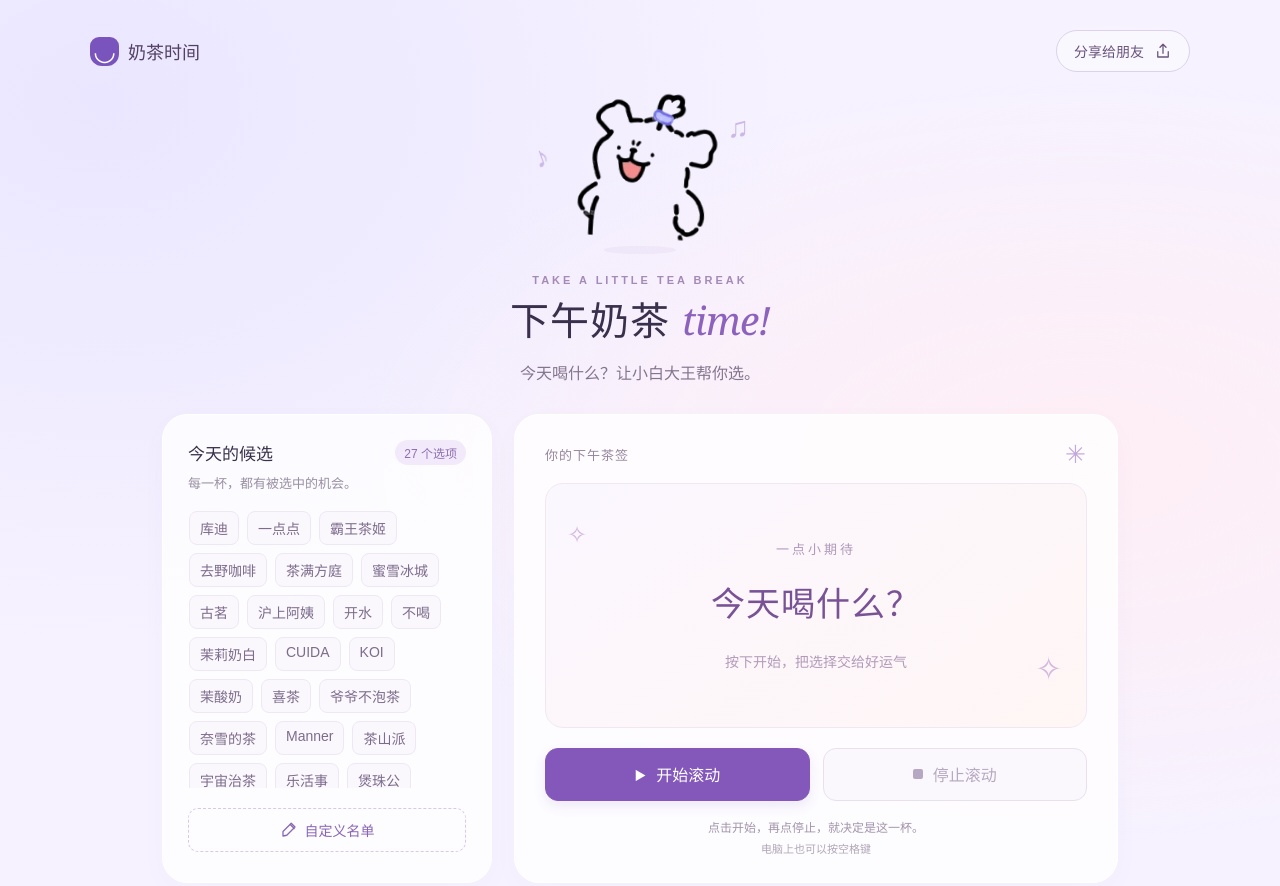
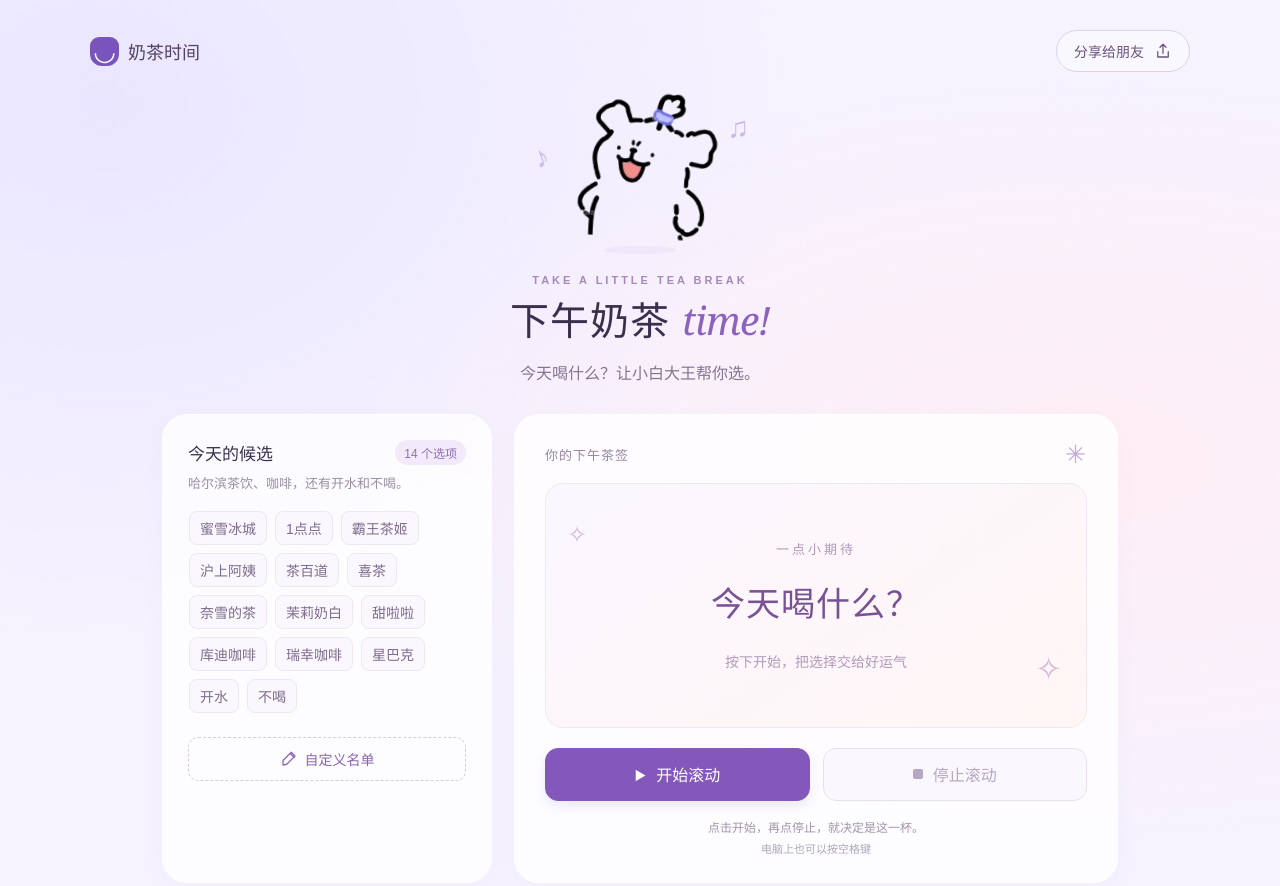
Before and after one commit to ecust-sl/tea-time-xiaobai, a plain HTML site: page index.html in a window 1280 px wide. Shown: the top 886 px of the page. Drawn offline with Linux system fonts and the light colour scheme.

Commit message:
Use verified Harbin tea and coffee brands as default candidates

```diff
--- a/app.js
+++ b/app.js
@@ -1,12 +1,13 @@
 'use strict';
-const DEFAULTS=['库迪','一点点','霸王茶姬','去野咖啡','茶满方庭','蜜雪冰城','古茗','沪上阿姨','开水','不喝','茉莉奶白','CUIDA','KOI','茉酸奶','喜茶','爷爷不泡茶','奈雪的茶','Manner','茶山派','宇宙治茶','乐活事','煲珠公','益禾堂','一树一叶','李山山茶事','唐沫茶兮','茶理宜世'];
+const DEFAULTS=['蜜雪冰城','1点点','霸王茶姬','沪上阿姨','茶百道','喜茶','奈雪的茶','茉莉奶白','甜啦啦','库迪咖啡','瑞幸咖啡','星巴克','开水','不喝'];
+const STORAGE_KEY='tea-time-list-harbin-v1';
 const $=id=>document.getElementById(id);
 const state={items:[...DEFAULTS],running:false,timer:null,current:null};
 const clean=items=>[...new Set(items.map(x=>x.trim()).filter(Boolean))];
 const valid=items=>items.length>0&&items.length<=100&&items.every(x=>typeof x==='string'&&Array.from(x).length<=40);
 let toastTimer;
 function toast(message){$('toast').textContent=message;$('toast').classList.add('show');clearTimeout(toastTimer);toastTimer=setTimeout(()=>$('toast').classList.remove('show'),2800)}
-function load(){try{const hash=new URLSearchParams(location.hash.slice(1)).get('list');if(hash){if(hash.length>30000)throw Error();const base=hash.replace(/-/g,'+').replace(/_/g,'/');const items=JSON.parse(new TextDecoder('utf-8',{fatal:true}).decode(Uint8Array.from(atob(base),c=>c.charCodeAt(0))));if(!Array.isArray(items)||!valid(items))throw Error();state.items=clean(items);return}const saved=JSON.parse(localStorage.getItem('tea-time-list-v1'));if(Array.isArray(saved)&&valid(saved))state.items=clean(saved)}catch{toast('名单未能读取，已使用默认名单')}}
+function load(){try{const hash=new URLSearchParams(location.hash.slice(1)).get('list');if(hash){if(hash.length>30000)throw Error();const base=hash.replace(/-/g,'+').replace(/_/g,'/');const items=JSON.parse(new TextDecoder('utf-8',{fatal:true}).decode(Uint8Array.from(atob(base),c=>c.charCodeAt(0))));if(!Array.isArray(items)||!valid(items))throw Error();state.items=clean(items);return}const saved=JSON.parse(localStorage.getItem(STORAGE_KEY));if(Array.isArray(saved)&&valid(saved))state.items=clean(saved)}catch{toast('名单未能读取，已使用默认名单')}}
 function renderList(){const frag=document.createDocumentFragment();state.items.forEach((name,i)=>{const el=document.createElement('span');el.className='brand';el.dataset.index=String(i);el.textContent=name;frag.append(el)});$('brands').replaceChildren(frag);$('count').textContent=state.items.length+' 个选项'}
 function pick(){const bound=Math.floor(4294967296/state.items.length)*state.items.length;const number=new Uint32Array(1);do{crypto.getRandomValues(number)}while(number[0]>=bound);return number[0]%state.items.length}
 function show(index){state.current=index;const name=state.items[index];$('result').textContent=name;$('result').classList.toggle('long',Array.from(name).length>10);document.querySelectorAll('.brand.active').forEach(el=>el.classList.remove('active'));$('brands').children[index].classList.add('active')}
@@ -19,7 +20,7 @@ $('edit').addEventListener('click',()=>{$('listInput').value=state.items.join('\
 $('closeEditor').addEventListener('click',()=>$('editor').close());
 $('editor').addEventListener('click',e=>{if(e.target===$('editor')){const r=$('editor').getBoundingClientRect();if(e.clientX<r.left||e.clientX>r.right||e.clientY<r.top||e.clientY>r.bottom)$('editor').close()}});
 $('reset').addEventListener('click',()=>{$('listInput').value=DEFAULTS.join('\n');$('inputNote').textContent='已填入默认名单，点击保存后生效。';$('inputNote').classList.remove('error')});
-$('listForm').addEventListener('submit',e=>{e.preventDefault();const next=clean($('listInput').value.split(/\r?\n/));if(!valid(next)){$('inputNote').textContent=!next.length?'请至少填写一个选项。':'请限制为 100 项以内，每项最多 40 个字。';$('inputNote').classList.add('error');return}state.items=next;let saved=true;try{localStorage.setItem('tea-time-list-v1',JSON.stringify(next))}catch{saved=false}try{history.replaceState(null,'',location.pathname+location.search)}catch{}renderList();resetResult();$('editor').close();toast(saved?'名单已保存，下一杯听你的':'名单已更新，当前浏览器不支持保存')});
+$('listForm').addEventListener('submit',e=>{e.preventDefault();const next=clean($('listInput').value.split(/\r?\n/));if(!valid(next)){$('inputNote').textContent=!next.length?'请至少填写一个选项。':'请限制为 100 项以内，每项最多 40 个字。';$('inputNote').classList.add('error');return}state.items=next;let saved=true;try{localStorage.setItem(STORAGE_KEY,JSON.stringify(next))}catch{saved=false}try{history.replaceState(null,'',location.pathname+location.search)}catch{}renderList();resetResult();$('editor').close();toast(saved?'名单已保存，下一杯听你的':'名单已更新，当前浏览器不支持保存')});
 function shareURL(){const bytes=new TextEncoder().encode(JSON.stringify(state.items));let binary='';for(const byte of bytes)binary+=String.fromCharCode(byte);const encoded=btoa(binary).replace(/\+/g,'-').replace(/\//g,'_').replace(/=+$/,'');return location.origin+location.pathname+'#list='+encoded}
 $('share').addEventListener('click',async()=>{const url=shareURL();try{await navigator.clipboard.writeText(url);toast('链接已复制，发给朋友就能一起选奶茶')}catch{if(navigator.share){try{await navigator.share({title:'下午奶茶 time',text:'今天喝什么？让小白大王帮你选！',url});return}catch(e){if(e.name==='AbortError')return}}const input=document.createElement('textarea');input.value=url;input.style.position='fixed';input.style.opacity='0';document.body.append(input);input.select();let copied=false;try{copied=document.execCommand('copy')}catch{}input.remove();if(copied)toast('链接已复制，直接发给朋友吧');else{prompt('复制下面的链接，发给朋友：',url)}}});
 document.addEventListener('visibilitychange',()=>{if(document.hidden&&state.running)stop()});
--- a/index.html
+++ b/index.html
@@ -19,7 +19,7 @@
     <div class="workspace">
       <aside class="menu-card">
         <div class="menu-heading"><h2>今天的候选</h2><span class="count" id="count"></span></div>
-        <p class="menu-description">每一杯，都有被选中的机会。</p>
+        <p class="menu-description">哈尔滨茶饮、咖啡，还有开水和不喝。</p>
         <div class="brands" id="brands" aria-label="奶茶候选名单"></div>
         <button class="edit-button" id="edit"><svg viewBox="0 0 24 24" aria-hidden="true"><path d="m14 5 5 5M4 20l5-1L20 8l-5-5L4 14v6Z"/></svg> 自定义名单</button>
       </aside>
@@ -36,6 +36,6 @@
   <dialog id="editor" aria-labelledby="editorTitle"><form id="listForm"><div class="dialog-heading"><h2 id="editorTitle">我的奶茶名单</h2><button type="button" id="closeEditor" class="close" aria-label="关闭">×</button></div><label for="listInput">每行一个选项，可以填品牌，也可以填具体饮品。</label><textarea id="listInput" rows="11" spellcheck="false" maxlength="5000"></textarea><p class="input-note" id="inputNote">最多 100 项，每项最多 40 个字；空行和重复项会自动去掉。</p><div class="dialog-actions"><button type="button" id="reset" class="reset">恢复默认</button><button type="submit" class="save">保存名单</button></div></form></dialog>
   <div class="toast" id="toast" role="status" aria-live="polite"></div>
   <div class="sr-only" id="announcement" aria-live="polite"></div>
-  <script src="app.js"></script>
+  <script src="app.js?v=harbin-20261119"></script>
 </body>
 </html>
```
